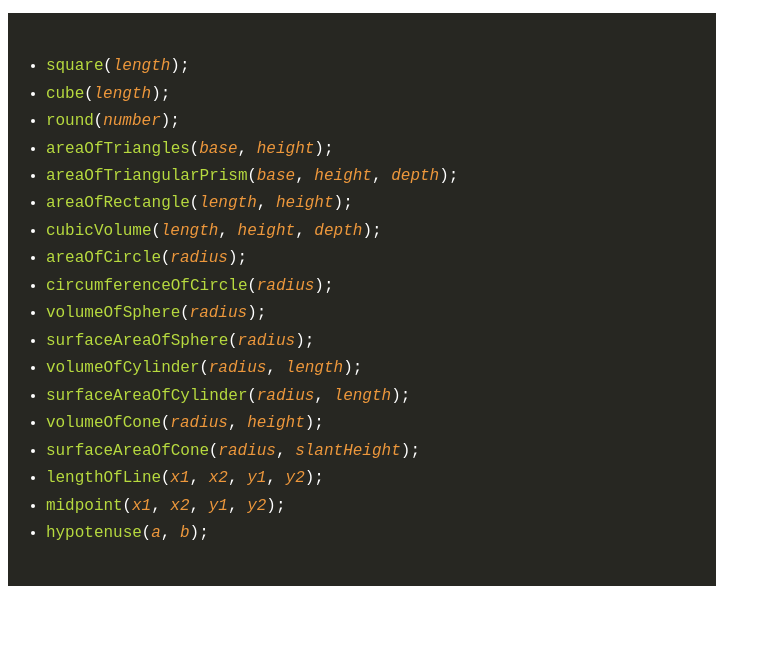
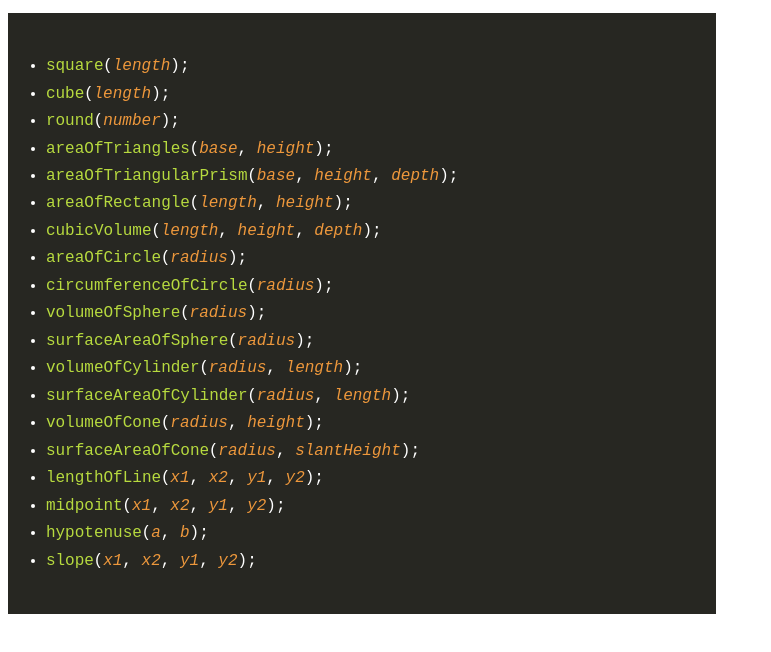
Before and after one commit to eesazahed/geometry-whiz, a plain HTML site: page index.html in a window 1280 px wide. Shown: the part 102-754 px from the top of the page, without its empty margins (0-771 px from the left). Drawn offline with Linux system fonts and the light colour scheme.

Commit message:
Update index.html

```diff
--- a/index.html
+++ b/index.html
@@ -102,6 +102,13 @@
             (<span class="parameter">a</span>,
             <span class="parameter">b</span>);
           </li>
+          <li>
+            <span class="function">slope</span>
+            (<span class="parameter">x1</span>,
+            <span class="parameter">x2</span>,
+            <span class="parameter">y1</span>,
+            <span class="parameter">y2</span>);
+          </li>
         </ul></code
       >
     </p>
```
